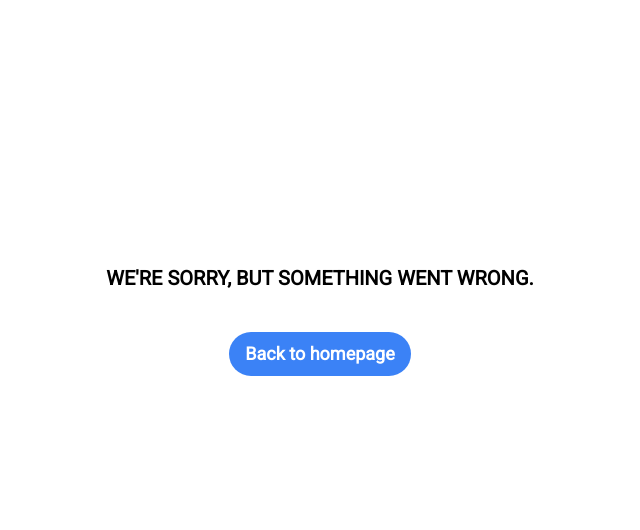
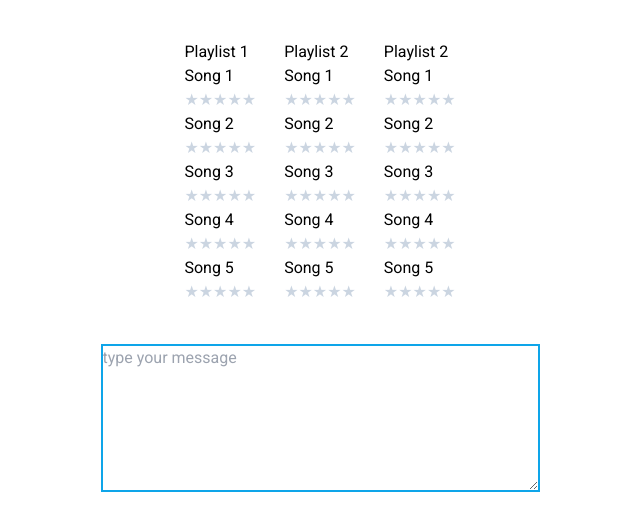
Before and after one commit to LucasFatas/recommender-study, a React (Create React App) app in the folder frontend/: page /recommender in a window 1280 px wide. Shown: the top 530 px of the page, without its empty margins (320-960 px from the left). Built offline with nearby package versions, Linux system fonts and the light colour scheme.

Commit message:
Add base of playlist recommending and rating

```diff
--- a/frontend/src/App.js
+++ b/frontend/src/App.js
@@ -1,6 +1,7 @@
 import { Questionnaire } from './components/questionnaire/Questionnaire';
 import { PageNotFound } from './components/errors/PageNotFound';
 import { ErrorRouter } from './components/errors/ErrorRouter';
+import { Recommender } from './components/recommender/Recommender';
 import {
   BrowserRouter,
   Routes,
@@ -25,6 +26,7 @@ const App = () => {
 
         <Route path="/loginPage" element={<LoginPage defaultPage={defaultPage}/>} />
         <Route path="/questionnaire/*" element={<Questionnaire questions={questions} defaultPage={defaultPage} />} />
+        <Route path="/recommender" element={<Recommender defaultPage={defaultPage}/>} />
 
       </Routes>
     </BrowserRouter>
--- /dev/null
+++ b/frontend/src/components/recommender/Playlist.jsx
@@ -0,0 +1,35 @@
+import React from "react";
+import { StarRating } from "./StarRating";
+
+export const Playlist = ({name}) => {
+
+
+    return (
+        <div>
+            <h2>{ name }</h2>
+                    <div>
+                        <h3>Song 1</h3>
+                        <StarRating/>
+                    </div>
+
+                    <div>
+                        <h3>Song 2</h3>
+                        <StarRating/>
+                    </div>
+
+                    <div>
+                        <h3>Song 3</h3>
+                        <StarRating/>
+                    </div>
+                    <div>
+                        <h3>Song 4</h3>
+                        <StarRating/>
+                    </div>
+                    <div>
+                        <h3>Song 5</h3>
+                        <StarRating/>
+                    </div>
+
+        </div>
+    )
+}
--- /dev/null
+++ b/frontend/src/components/recommender/Recommender.jsx
@@ -0,0 +1,30 @@
+import React from "react";
+import { Playlist } from "./Playlist";
+
+export const Recommender = () => {
+
+
+    return (
+        <div className='grid place-items-center'>
+            <div className="flex justify-center w-fit mt-10 space-x-7 ">
+                {/* <div className=' w-70  border-2 border-sky-500 '> */}
+
+                <Playlist
+                name="Playlist 1"
+                />
+                <Playlist
+                name="Playlist 2"
+                />
+                <Playlist
+                name="Playlist 2"
+                />
+
+
+            </div>
+
+            <textarea autofocus required placeholder="type your message" maxlength="180"  cols="50" rows="6" wrap="hard"
+            className=' mt-10 border-2 border-sky-500 '>
+            </textarea>
+        </div>
+    )
+}
--- /dev/null
+++ b/frontend/src/components/recommender/StarRating.jsx
@@ -0,0 +1,36 @@
+import React, { useState } from "react";
+
+export const StarRating = () => {
+
+  const [rating, setRating] = useState(0);
+  const [hover, setHover] = useState(0);
+
+  // const setStyleStars = (hover, rating) => {
+  //   const { active, disabled, inactive } = buttonStyles;
+  //   return {
+  //     className : pageCondition && answerCondition ? active : (pageCondition ? inactive : disabled),
+  //     disabled : pageCondition && answerCondition === false ? true : false
+  //   }
+  // }
+
+  return (
+    <div className="star-rating">
+      {[...Array(5)].map((star, index) => {
+        index += 1;
+        return (
+          <button
+            type="button"
+            key={index}
+            className={ index <= (hover || rating) ? " text-black" : "text-slate-300"}
+
+            onClick={() => setRating(index)}
+            onMouseEnter={() => setHover(index)}
+            onMouseLeave={() => setHover(rating)}
+          >
+            <span className="star">&#9733;</span>
+          </button>
+        );
+      })}
+    </div>
+  );
+};
```
